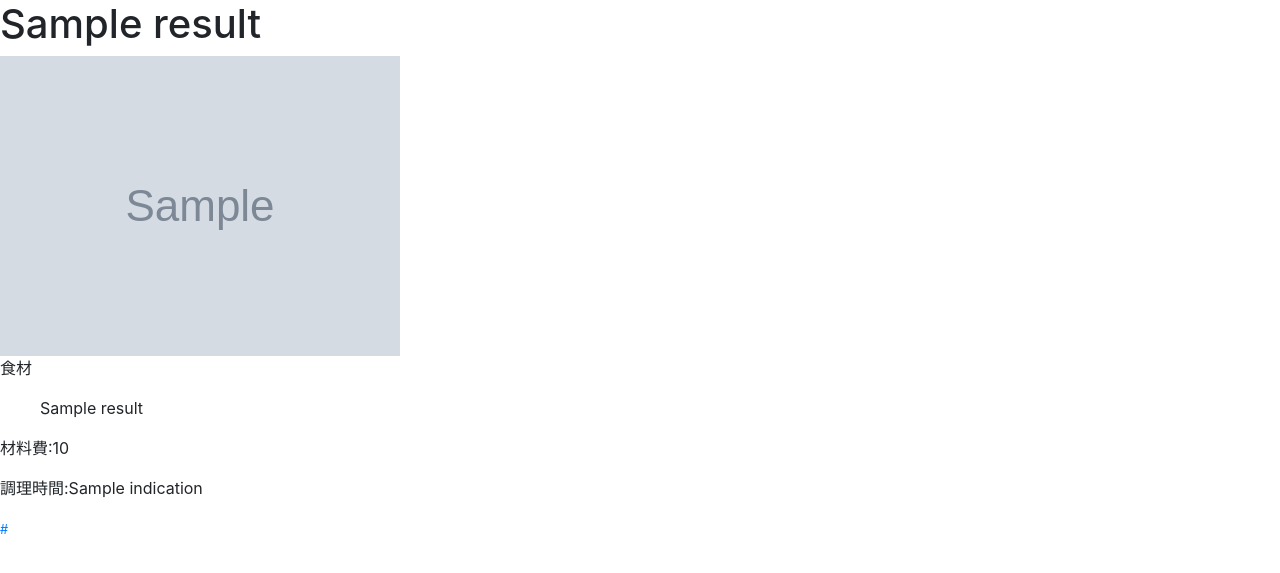
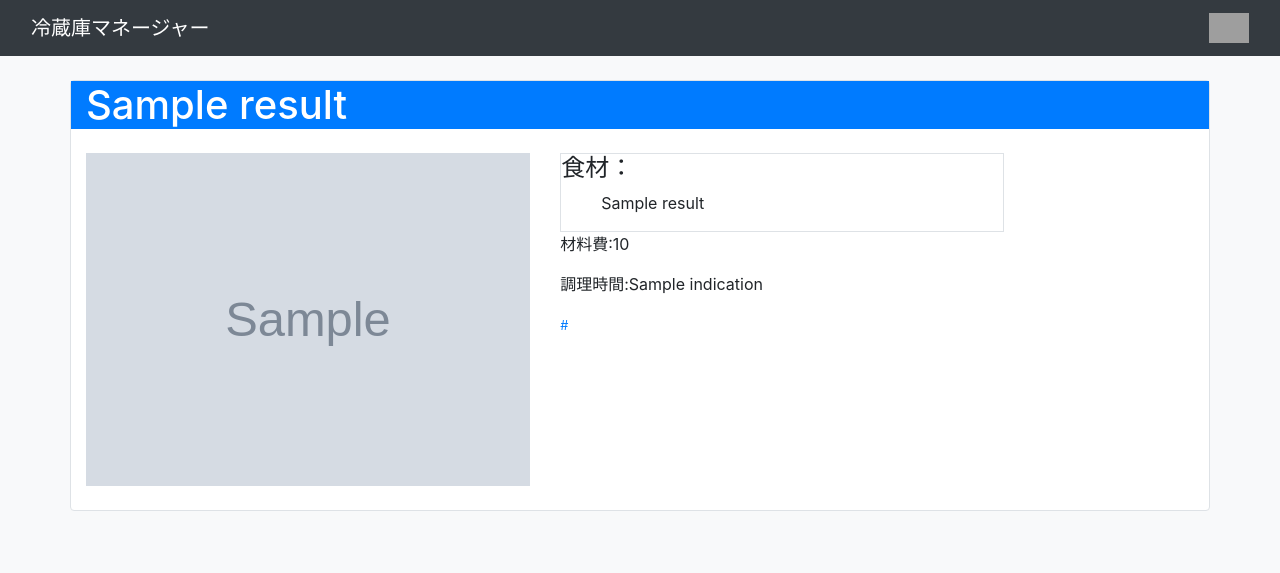
Before and after one commit to Ewokkkkk/groupwork, a Python web app: template flask/templates/recipe.html in a window 1280 px wide. Shown: the top 573 px of the page. Run offline with Jinja, Linux system fonts and the light colour scheme; the template is opened without the code that fills it: most values are stand-ins (such as "Sample title", 1, 10 or a date in 2020); grey boxes marked "Sample" are stand-in pictures; grey boxes are pictures that could not be loaded.

Commit message:
レイアウトの適用

```diff
--- a/flask/main.py
+++ b/flask/main.py
@@ -62,8 +62,7 @@ def recipe():
             cursor.close()
         # Select結果を取り出す
         results = cursor.fetchall()
-        for i in results:
-            print(i)
+
         return render_template("recipe.html", results=results)
     finally:
         connection.close()
--- /dev/null
+++ b/flask/static/recipe.css
@@ -0,0 +1,8 @@
+.container {
+    height: 100%;
+    min-height: 100%;
+}
+img {
+    object-fit: cover;
+    width: 100%;
+}
--- a/flask/templates/recipe.html
+++ b/flask/templates/recipe.html
@@ -8,47 +8,56 @@
     <!-- Bootstrap CSS -->
     <link rel="stylesheet" href="https://cdn.jsdelivr.net/npm/bootstrap@4.5.3/dist/css/bootstrap.min.css"
         integrity="sha384-TX8t27EcRE3e/ihU7zmQxVncDAy5uIKz4rEkgIXeMed4M0jlfIDPvg6uqKI2xXr2" crossorigin="anonymous">
+    <link rel="stylesheet" type="text/css" media="screen" href="./static/recipe.css" />
+
     <!-- jQuery読み込み -->
     <!-- <script src="https://ajax.googleapis.com/ajax/libs/jquery/1.11.3/jquery.min.js"></script> -->
 </head>
 
-<body>
-    <h1>{{ results[0].title}}</h1>
-    <img src="{{ results[0].image }}">
+<body class="bg-light">
+    <nav class="navbar navbar-default bg-dark">
+        <div class="container-fluid">
+            <a class="navbar-brand text-white">冷蔵庫マネージャー</a>
+            <div class="d-flex" id="navigation">
+                <!-- Rakuten Web Services Attribution Snippet FROM HERE -->
+                <a href="https://webservice.rakuten.co.jp/" target="_blank"><img
+                        src="https://webservice.rakuten.co.jp/img/credit/200709/credit_31130.gif" border="0"
+                        alt="楽天ウェブサービスセンター" title="楽天ウェブサービスセンター" width="311" height="30" /></a>
+                <!-- Rakuten Web Services Attribution Snippet TO HERE -->
+            </div>
+        </div>
+    </nav>
 
-    <div id="material">
-        <p>食材</p>
+    <div id="contents" class="container bg-white border rounded pb-4 my-4">
+        <div id="recipe_description" class="row">
+
+            <h1 id="recipe_title" class="col mb-4 bg-primary text-white">{{ results[0].title}}</h1>
+
+            <!-- 改行 -->
+            <div class="w-100"></div>
+
+
+            <img class="col-5" src="{{ results[0].image }}">
+
+            <div id="recipe_info" class="col-5">
+                <div id="material" class="border">
+                    <h4>食材：</h4>
                     <ul style="list-style: none;">
                         {% for result in results %}
                         <li>{{ result.material_name }}</li>
                         {% endfor %}
                     </ul>
                 </div>
-
-    <div id="cost">
-        <p>材料費:{{results[0].cost}}</p>
-    </div>
-    <div id="time">
-        <p>調理時間:{{results[0].indication}}</p>
-    </div>
+                <p id="cost">材料費:{{results[0].cost}}</p>
+                <p id="time">調理時間:{{results[0].indication}}</p>
                 <div id="recipe_url">
                     <a href="{{results[0].url}}" target="_blank" rel="noopener"><small>{{results[0].url}}</small></a>
                 </div>
-    <!-- <table class="table">
-        <thead class="thead-dark">
-            <tr>
-                <th scope="col">title</th>
-            </tr>
-        </thead>
-        <tbody>
-            <tr>
-                {% for result in results %}
-            <tr>
-                <td><a href="recipe?id={{ result.recipe_id }}">{{ result }}</a></td>
-            </tr>
-            {% endfor %}
-        </tbody>
-    </table> -->
+            </div>
+
+
+        </div>
+    </div>
 </body>
 
 </html>
```
Also changed, not shown: flask/templates/main.html (+19 -8 lines). Lines whose indentation alone changed are shown as unchanged.
